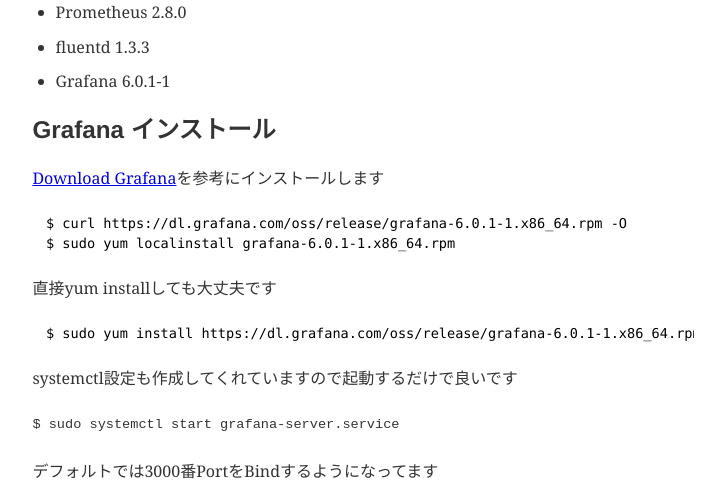
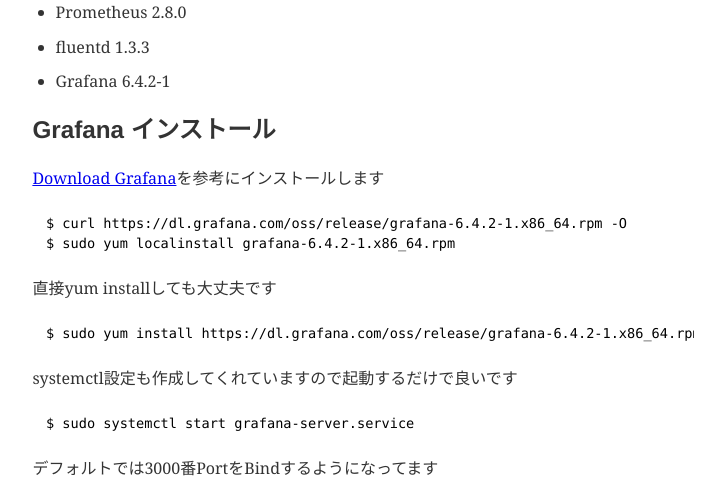
Before and after one commit to seike460/blog.seike460.com, a Gatsby site: page /2019/03/17/Grafana/ in a window 1280 px wide. Shown: the part 293-777 px from the top of the page, without its empty margins (277-1002 px from the left). Built offline with nearby package versions, Linux system fonts and the light colour scheme; Gatsby itself is replaced by a stand-in of ours; some packages are replaced by stand-ins of ours; code samples lack their colours; what typography-theme-github would draw is missing.

Commit message:
:green_heart: 禁断のmasterPUSH

````diff
--- a/content/blog/2019/03/17/Grafana.md
+++ b/content/blog/2019/03/17/Grafana.md
@@ -12,26 +12,26 @@
 - Amazon Linux2
 - Prometheus 2.8.0
 - fluentd 1.3.3
-- Grafana 6.0.1-1
+- Grafana 6.4.2-1
 
 ## Grafana インストール
 
 [Download Grafana](https://grafana.com/grafana/download?platform=linux)を参考にインストールします
 
 ```bash
-$ curl https://dl.grafana.com/oss/release/grafana-6.0.1-1.x86_64.rpm -O
-$ sudo yum localinstall grafana-6.0.1-1.x86_64.rpm
+$ curl https://dl.grafana.com/oss/release/grafana-6.4.2-1.x86_64.rpm -O
+$ sudo yum localinstall grafana-6.4.2-1.x86_64.rpm
 ```
 
 直接yum installしても大丈夫です
 
 ```bash
-$ sudo yum install https://dl.grafana.com/oss/release/grafana-6.0.1-1.x86_64.rpm
+$ sudo yum install https://dl.grafana.com/oss/release/grafana-6.4.2-1.x86_64.rpm
 ```
 
 systemctl設定も作成してくれていますので起動するだけで良いです
 
-```
+```bash
 $ sudo systemctl start grafana-server.service
 ```
 
````
